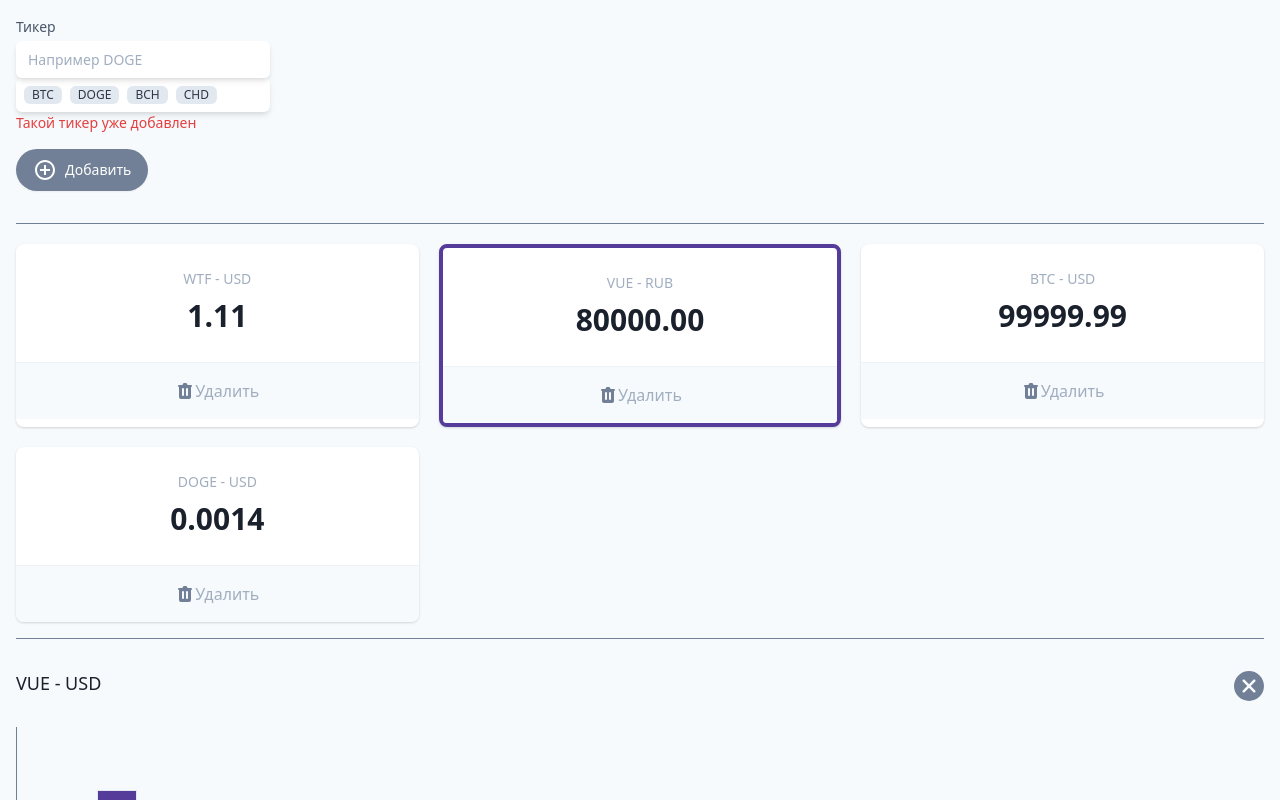
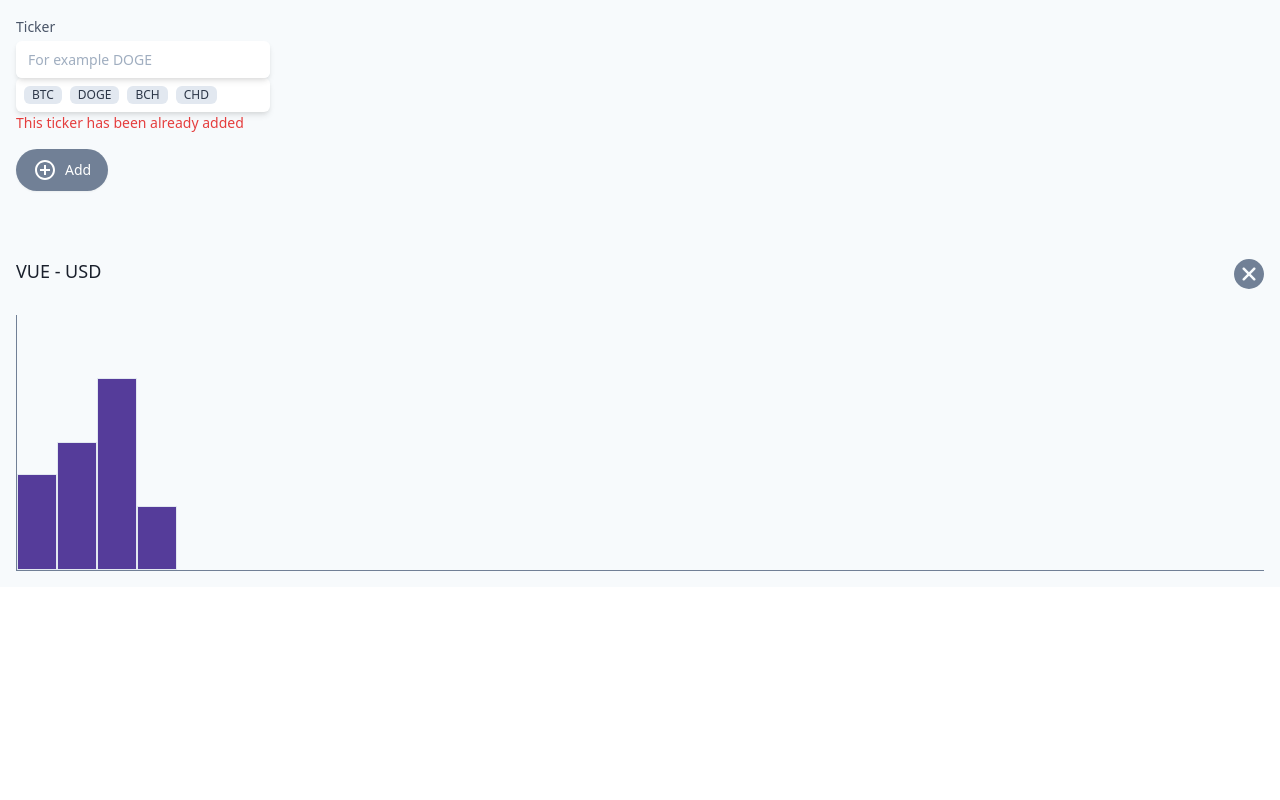
Before and after one commit to Samaev/vue-stuff-sandbox, a Vue app: page / in a window 1280 px wide. Shown: the top 800 px of the page. Built offline with nearby package versions, Linux system fonts and the light colour scheme.

Commit message:
add - delete - loop

```diff
--- a/package.json
+++ b/package.json
@@ -5,6 +5,7 @@
   "scripts": {
     "serve": "vue-cli-service serve",
     "build": "vue-cli-service build",
+    "watch": "vue-cli-service build --watch",
     "lint": "vue-cli-service lint"
   },
   "dependencies": {
--- a/src/App.vue
+++ b/src/App.vue
@@ -11,7 +11,7 @@
         <div class="flex">
           <div class="max-w-xs">
             <label for="wallet" class="block text-sm font-medium text-gray-700"
-            >Тикер</label
+            >Ticker</label
             >
             <div class="mt-1 relative rounded-md shadow-md">
               <input
@@ -19,7 +19,8 @@
                   name="wallet"
                   id="wallet"
                   class="block w-full pr-10 border-gray-300 text-gray-900 focus:outline-none focus:ring-gray-500 focus:border-gray-500 sm:text-sm rounded-md"
-                  placeholder="Например DOGE"
+                  placeholder="For example DOGE"
+                  v-model="ticker"
               />
             </div>
             <div class="flex bg-white shadow-md p-1 rounded-md shadow-md flex-wrap">
@@ -36,11 +37,13 @@
               CHD
             </span>
             </div>
-            <div class="text-sm text-red-600">Такой тикер уже добавлен</div>
+            <div class="text-sm text-red-600">This ticker has been already added</div>
           </div>
         </div>
         <button
             type="button"
+            v-on:click="add"
+            v-on:keydown.enter="add()"
             class="my-4 inline-flex items-center py-2 px-4 border border-transparent shadow-sm text-sm leading-4 font-medium rounded-full text-white bg-gray-600 hover:bg-gray-700 transition-colors duration-300 focus:outline-none focus:ring-2 focus:ring-offset-2 focus:ring-gray-500"
         >
           <!-- Heroicon name: solid/mail -->
@@ -56,25 +59,28 @@
                 d="M13 7h-2v4H7v2h4v4h2v-4h4v-2h-4V7zm-1-5C6.48 2 2 6.48 2 12s4.48 10 10 10 10-4.48 10-10S17.52 2 12 2zm0 18c-4.41 0-8-3.59-8-8s3.59-8 8-8 8 3.59 8 8-3.59 8-8 8z"
             ></path>
           </svg>
-          Добавить
+          Add
         </button>
       </section>
 
-      <hr class="w-full border-t border-gray-600 my-4" />
-      <dl class="mt-5 grid grid-cols-1 gap-5 sm:grid-cols-3">
+      <hr v-if="tickers.length" class="w-full border-t border-gray-600 my-4"/>
+      <dl class="mt-5 grid grid-cols-1 gap-5 sm:grid-cols-3 border-purple">
         <div
+            v-for="tick in tickers"
+            :key="tick"
             class="bg-white overflow-hidden shadow rounded-lg border-purple-800 border-solid cursor-pointer"
         >
           <div class="px-4 py-5 sm:p-6 text-center">
             <dt class="text-sm font-medium text-gray-500 truncate">
-              WTF - USD
+              {{ tick.name }} - USD
             </dt>
             <dd class="mt-1 text-3xl font-semibold text-gray-900">
-              1.11
+              {{ tick.price }}
             </dd>
           </div>
           <div class="w-full border-t border-gray-200"></div>
           <button
+              @click="handleDelete(tick)"
               class="flex items-center justify-center font-medium w-full bg-gray-100 px-4 py-4 sm:px-6 text-md text-gray-500 hover:text-gray-600 hover:bg-gray-200 hover:opacity-20 transition-all focus:outline-none"
           >
             <svg
@@ -88,98 +94,13 @@
                   fill-rule="evenodd"
                   d="M9 2a1 1 0 00-.894.553L7.382 4H4a1 1 0 000 2v10a2 2 0 002 2h8a2 2 0 002-2V6a1 1 0 100-2h-3.382l-.724-1.447A1 1 0 0011 2H9zM7 8a1 1 0 012 0v6a1 1 0 11-2 0V8zm5-1a1 1 0 00-1 1v6a1 1 0 102 0V8a1 1 0 00-1-1z"
                   clip-rule="evenodd"
-              ></path></svg>Удалить
-          </button>
-        </div>
-        <div
-            class="bg-white overflow-hidden shadow rounded-lg border-purple-800 border-solid border-4 cursor-pointer"
-        >
-          <div class="px-4 py-5 sm:p-6 text-center">
-            <dt class="text-sm font-medium text-gray-500 truncate">
-              VUE - RUB
-            </dt>
-            <dd class="mt-1 text-3xl font-semibold text-gray-900">
-              80000.00
-            </dd>
-          </div>
-          <div class="w-full border-t border-gray-200"></div>
-          <button
-              class="flex items-center justify-center font-medium w-full bg-gray-100 px-4 py-4 sm:px-6 text-md text-gray-500 hover:text-gray-600 hover:bg-gray-200 hover:opacity-20 transition-all focus:outline-none"
-          >
-            <svg
-                class="h-5 w-5"
-                xmlns="http://www.w3.org/2000/svg"
-                viewBox="0 0 20 20"
-                fill="#718096"
-                aria-hidden="true"
-            >
-              <path
-                  fill-rule="evenodd"
-                  d="M9 2a1 1 0 00-.894.553L7.382 4H4a1 1 0 000 2v10a2 2 0 002 2h8a2 2 0 002-2V6a1 1 0 100-2h-3.382l-.724-1.447A1 1 0 0011 2H9zM7 8a1 1 0 012 0v6a1 1 0 11-2 0V8zm5-1a1 1 0 00-1 1v6a1 1 0 102 0V8a1 1 0 00-1-1z"
-                  clip-rule="evenodd"
-              ></path></svg>Удалить
-          </button>
-        </div>
-        <div
-            class="bg-white overflow-hidden shadow rounded-lg border-purple-800 border-solid cursor-pointer"
-        >
-          <div class="px-4 py-5 sm:p-6 text-center">
-            <dt class="text-sm font-medium text-gray-500 truncate">
-              BTC - USD
-            </dt>
-            <dd class="mt-1 text-3xl font-semibold text-gray-900">
-              99999.99
-            </dd>
-          </div>
-          <div class="w-full border-t border-gray-200"></div>
-          <button
-              class="flex items-center justify-center font-medium w-full bg-gray-100 px-4 py-4 sm:px-6 text-md text-gray-500 hover:text-gray-600 hover:bg-gray-200 hover:opacity-20 transition-all focus:outline-none"
-          >
-            <svg
-                class="h-5 w-5"
-                xmlns="http://www.w3.org/2000/svg"
-                viewBox="0 0 20 20"
-                fill="#718096"
-                aria-hidden="true"
-            >
-              <path
-                  fill-rule="evenodd"
-                  d="M9 2a1 1 0 00-.894.553L7.382 4H4a1 1 0 000 2v10a2 2 0 002 2h8a2 2 0 002-2V6a1 1 0 100-2h-3.382l-.724-1.447A1 1 0 0011 2H9zM7 8a1 1 0 012 0v6a1 1 0 11-2 0V8zm5-1a1 1 0 00-1 1v6a1 1 0 102 0V8a1 1 0 00-1-1z"
-                  clip-rule="evenodd"
-              ></path></svg>Удалить
-          </button>
-        </div>
-        <div
-            class="bg-white overflow-hidden shadow rounded-lg border-purple-800 border-solid cursor-pointer"
-        >
-          <div class="px-4 py-5 sm:p-6 text-center">
-            <dt class="text-sm font-medium text-gray-500 truncate">
-              DOGE - USD
-            </dt>
-            <dd class="mt-1 text-3xl font-semibold text-gray-900">
-              0.0014
-            </dd>
-          </div>
-          <div class="w-full border-t border-gray-200"></div>
-          <button
-              class="flex items-center justify-center font-medium w-full bg-gray-100 px-4 py-4 sm:px-6 text-md text-gray-500 hover:text-gray-600 hover:bg-gray-200 hover:opacity-20 transition-all focus:outline-none"
-          >
-            <svg
-                class="h-5 w-5"
-                xmlns="http://www.w3.org/2000/svg"
-                viewBox="0 0 20 20"
-                fill="#718096"
-                aria-hidden="true"
-            >
-              <path
-                  fill-rule="evenodd"
-                  d="M9 2a1 1 0 00-.894.553L7.382 4H4a1 1 0 000 2v10a2 2 0 002 2h8a2 2 0 002-2V6a1 1 0 100-2h-3.382l-.724-1.447A1 1 0 0011 2H9zM7 8a1 1 0 012 0v6a1 1 0 11-2 0V8zm5-1a1 1 0 00-1 1v6a1 1 0 102 0V8a1 1 0 00-1-1z"
-                  clip-rule="evenodd"
-              ></path></svg>Удалить
+              ></path>
+            </svg>
+            Remove
           </button>
         </div>
       </dl>
-      <hr class="w-full border-t border-gray-600 my-4" />
+      <hr v-if="tickers.length" class="w-full border-t border-gray-600 my-4"/>
       <section class="relative">
         <h3 class="text-lg leading-6 font-medium text-gray-900 my-8">
           VUE - USD
@@ -233,7 +154,25 @@
 
 export default {
   name: 'App',
-  components: {
+  components: {},
+  data() {
+    return {
+      ticker: null,
+      tickers: []
+    }
+  },
+  methods: {
+    add() {
+      const newTicker = {
+        name: this.ticker,
+        price: "-"
+      }
+      this.tickers.push(newTicker);
+      this.ticker = null;
+    },
+    handleDelete(tick) {
+      this.tickers = this.tickers.filter(ticker => tick.name !== ticker.name)
+    }
   }
 }
 </script>
```
